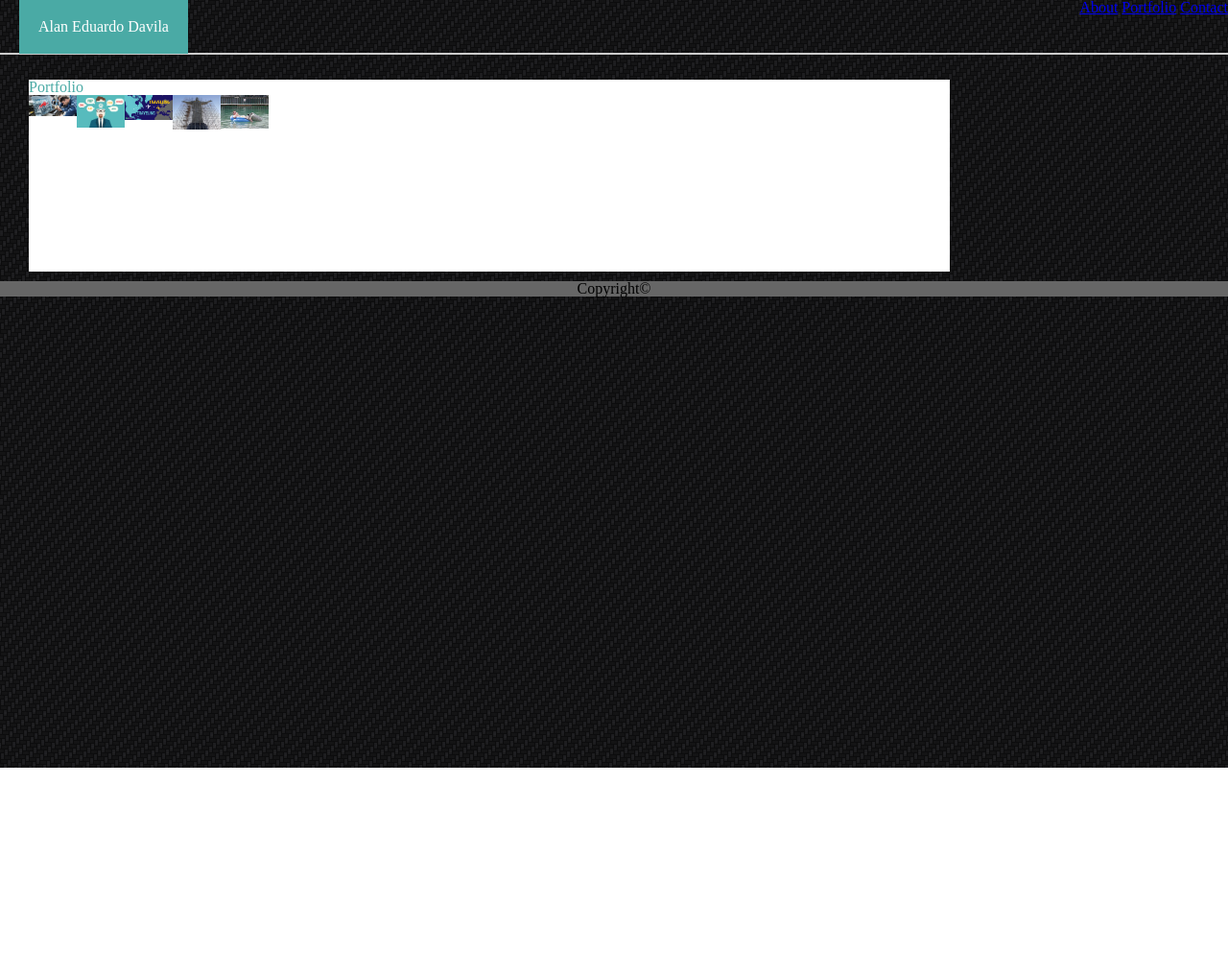
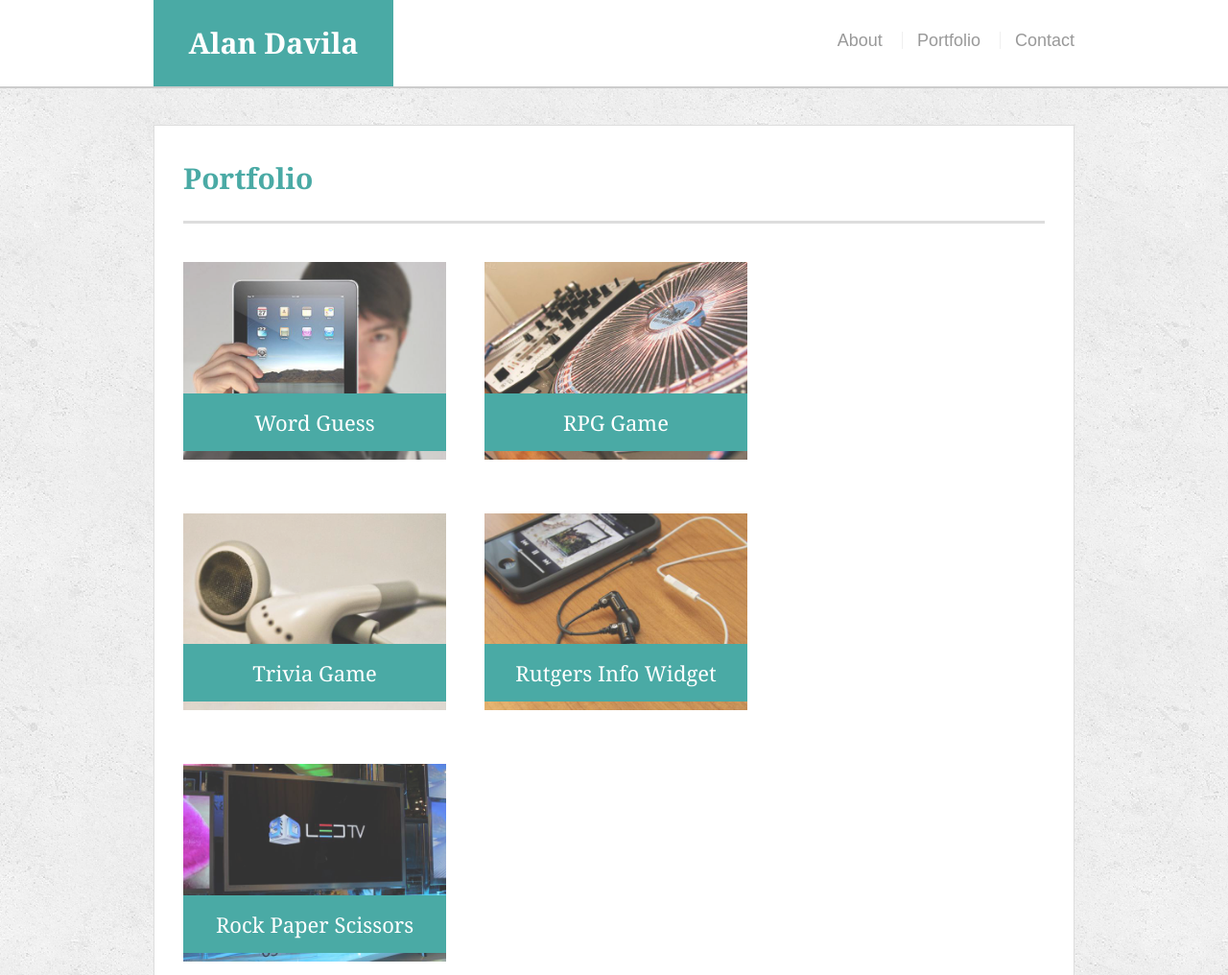
Before and after one commit to adavila0329/basicPortfolio, a plain HTML site: page portfolio.html in a window 1280 px wide. Shown: the top 1016 px of the page at 96% size. Before the commit the page ends 800 px from the top, so only its background shows below. Drawn offline with Linux system fonts and the light colour scheme.

Commit message:
solved version

```diff
--- a/assets/css/reset.css
+++ b/assets/css/reset.css
@@ -3,46 +3,132 @@
    License: none (public domain)
 */
 
-html, body, div, span, applet, object, iframe,
-h1, h2, h3, h4, h5, h6, p, blockquote, pre,
-a, abbr, acronym, address, big, cite, code,
-del, dfn, em, img, ins, kbd, q, s, samp,
-small, strike, strong, sub, sup, tt, var,
-b, u, i, center,
-dl, dt, dd, ol, ul, li,
-fieldset, form, label, legend,
-table, caption, tbody, tfoot, thead, tr, th, td,
-article, aside, canvas, details, embed,
-figure, figcaption, footer, header, hgroup,
-menu, nav, output, ruby, section, summary,
-time, mark, audio, video {
+html,
+body,
+div,
+span,
+applet,
+object,
+iframe,
+h1,
+h2,
+h3,
+h4,
+h5,
+h6,
+p,
+blockquote,
+pre,
+a,
+abbr,
+acronym,
+address,
+big,
+cite,
+code,
+del,
+dfn,
+em,
+img,
+ins,
+kbd,
+q,
+s,
+samp,
+small,
+strike,
+strong,
+sub,
+sup,
+tt,
+var,
+b,
+u,
+i,
+center,
+dl,
+dt,
+dd,
+ol,
+ul,
+li,
+fieldset,
+form,
+label,
+legend,
+table,
+caption,
+tbody,
+tfoot,
+thead,
+tr,
+th,
+td,
+article,
+aside,
+canvas,
+details,
+embed,
+figure,
+figcaption,
+footer,
+header,
+hgroup,
+menu,
+nav,
+output,
+ruby,
+section,
+summary,
+time,
+mark,
+audio,
+video {
+  padding: 0;
   margin: 0;
-	padding: 0;
+  font: inherit;
+  font-size: 100%;
+  vertical-align: baseline;
   border: 0;
-	font-size: 100%;
-	font: inherit;
-	vertical-align: baseline;
 }
 /* HTML5 display-role reset for older browsers */
-article, aside, details, figcaption, figure,
-footer, header, hgroup, menu, nav, section {
+article,
+aside,
+details,
+figcaption,
+figure,
+footer,
+header,
+hgroup,
+menu,
+nav,
+section {
   display: block;
 }
+
 body {
   line-height: 1;
 }
-ol, ul {
+
+ol,
+ul {
   list-style: none;
 }
-blockquote, q {
+
+blockquote,
+q {
   quotes: none;
 }
-blockquote:before, blockquote:after,
-q:before, q:after {
-	content: '';
+
+blockquote:before,
+blockquote:after,
+q:before,
+q:after {
+  content: "";
   content: none;
 }
+
 table {
+  border-spacing: 0;
   border-collapse: collapse;
-	border-spacing: 0;
 }
--- a/assets/css/style.css
+++ b/assets/css/style.css
@@ -1,51 +1,217 @@
-* {
-    box-sizing: border-box;
+body {
+  font-family: Arial, "Helvetica Neue", Helvetica, sans-serif;
+  font-size: 18px;
+  line-height: 34px;
+  color: #777;
+  background: url("../images/concrete_seamless.png");
 }
 
-body {
-    background-image: url("../images/realCf.jpg");
-}
-.content {
-    clear: both;
-    background: #ffffff;
-    border-color: #dddddd;
-    margin: 10px 30px;
-    width: 75%;
-    height: 200px;
-}
-#name {
-    background: #4aaaa5;
-    color: white;
-    float: left;
-    padding: 20px;
-    margin-left: 20px;
+* {
+  box-sizing: border-box;
 }
 
-header {
-   height: 57px;
-    border-color: #cccccc;
-    border-bottom-width: 2px;
-    border-style: solid;
+/* general */
+
+.container {
+  width: 100%;
+  max-width: 960px;
+  margin: 0 auto;
+  clear: both;
 }
 
-.list {
-    float: right;
+h1,
+h2,
+h3,
+p {
+  margin-bottom: 20px;
 }
 
-li {
-    display: inline;
+p:last-child {
+  margin-bottom: 0;
 }
 
-img {
-    width: 50px;
-    float: left;
-}
-h2 {
-    color: #4aaaa5;
+h1,
+h2,
+h3 {
+  font-family: Georgia, Times, "Times New Roman", serif;
+  font-weight: 700;
+  color: #4aaaa5;
 }
 
+h1 {
+  padding-bottom: 20px;
+  font-size: 30px;
+  line-height: 49px;
+  border-bottom: 3px solid #ddd;
+}
+
+h2,
+h3 {
+  font-size: 22px;
+}
+
+/* header */
+
+#masthead {
+  position: fixed;
+  z-index: 99;
+  width: 100%;
+  margin: 0 0 30px;
+  overflow: auto;
+  color: #fff;
+  background: #fff;
+  border-bottom: 2px solid #ccc;
+}
+
+#logo {
+  float: left;
+  width: 250px;
+  height: 90px;
+  font-family: Georgia, Times, "Times New Roman", serif;
+  font-size: 30px;
+  font-weight: 700;
+  line-height: 90px;
+  color: #fff;
+  text-align: center;
+  text-decoration: none;
+  background: #4aaaa5;
+}
+
+nav {
+  float: right;
+  margin-top: 25px;
+}
+
+nav a {
+  display: inline-block;
+  padding-left: 15px;
+  margin-left: 15px;
+  line-height: 18px;
+  color: #999;
+  text-decoration: none;
+  border-left: 1px solid #efefef;
+}
+
+nav a:first-child {
+  border-left: 0 none;
+}
+
+/* footer */
+
 footer {
-    clear: both;
-    background: #666666;
-    text-align: center;
+  padding: 30px 0;
+  clear: both;
+  font-size: 12px;
+  color: #fff;
+  color: #ccc;
+  text-align: center;
+  background: #666;
+  border-top: 8px solid #4aaaa5;
+  height: 50px;
 }
+
+h3, h2 {
+  padding-bottom: 20px;
+  margin-bottom: 15px;
+  line-height: 22px;
+  border-bottom: 2px solid #eee;
+}
+
+/* main */
+
+#main-container {
+  padding-top: 130px;
+  min-height: calc(100vh - 70px);
+}
+
+.main-section {
+  float: left;
+  width: 100%;
+  max-width: 960px;
+  padding: 30px;
+  margin: 0 0 40px;
+  background: #fff;
+  border: 1px solid #ddd;
+}
+
+/* portfolio page */
+
+.work {
+  position: relative;
+  float: left;
+  width: 274px;
+  margin: 20px 0 25px;
+  overflow: auto;
+}
+
+.work:nth-child(even) {
+  margin-right: 40px;
+}
+
+.work img {
+  width: 100%;
+  border: 0 none;
+  opacity: 0.8;
+}
+
+.work h3 {
+  position: absolute;
+  bottom: 20px;
+  width: 100%;
+  padding: 15px;
+  margin-bottom: 0;
+  font-weight: 300;
+  line-height: 30px;
+  color: #fff;
+  text-align: center;
+  background: #4aaaa5;
+  border-bottom: 0;
+}
+
+.auth-image {
+  float: left;
+  width: 200px;
+  height: auto;
+  margin-top: 10px;
+  margin-right: 25px;
+}
+
+/* contact page */
+
+#contact-form ul {
+  margin-bottom: 20px;
+}
+
+#contact-form li {
+  margin-bottom: 10px;
+}
+
+label,
+input[type=text],
+input[type=email],
+textarea {
+  display: block;
+  width: 100%;
+}
+
+input[type=text],
+input[type=email],
+textarea {
+  height: 35px;
+  padding: 0 10px;
+  font-size: 14px;
+  border: 1px solid #ddd;
+}
+
+textarea {
+  height: 200px;
+}
+
+input[type=submit] {
+  padding: 10px 30px;
+  font-size: 18px;
+  color: #fff;
+  cursor: pointer;
+  background: #4aaaa5;
+  border: 0 none;
+}
--- a/portfolio.html
+++ b/portfolio.html
@@ -1,55 +1,65 @@
-<!DOCTYPE html>
-
+<!doctype html>
 <html lang="en-us">
 
 <head>
+  <meta charset="UTF-8">
+  <title>Alan Davila</title>
+  <link rel="stylesheet" type="text/css" href="assets/css/reset.css">
+  <link rel="stylesheet" type="text/css" href="assets/css/style.css">
+</head>
 
-        <meta charset="UTF-8">
-        <title>Alan Davila</title>
-        <link rel="stylesheet" type="text/css" href="assets/css/reset.css">
-        <link rel="stylesheet" type="text/css" href="assets/css/style.css">
-
-</head>
 <body>
 
-                <div class="wrapper">
+  <header id="masthead">
+    <div class="container">
+      <a href="index.html" id="logo">Alan Davila</a>
+      <nav>
+        <a href="index.html">About</a>
+        <a href="portfolio.html">Portfolio</a>
+        <a href="contact.html">Contact</a>
+      </nav>
+    </div>
+  </header>
 
-                <section class="header">
-                <header>
-                        <h1 id="name">Alan Eduardo Davila</h1>
+  <div id="main-container" class="container">
+    <section class="main-section">
+      <h1>Portfolio</h1>
 
-                    <nav>
+      <div class="work">
+        <img src="assets/images/technics-q-c-640-480-1.jpg" alt="Word Guess">
 
-                        <ul class="list">
+        <h3>Word Guess</h3>
+      </div>
+      <div class="work">
+        <img src="assets/images/technics-q-c-640-480-2.jpg" alt="RPG Game">
 
-                            <li>
-                                <a href="index.html">About</a>
-                            </li>
-                            <li>
-                                <a href="portfolio.html">Portfolio</a>
-                            </li>
-                            <li>
-                                <a href="contact.html">Contact</a>
-                            </li>
+        <h3>RPG Game</h3>
+      </div>
+      <div class="work">
+        <img src="assets/images/technics-q-c-640-480-5.jpg" alt="Trivia Game">
 
-                        </ul>
+        <h3>Trivia Game</h3>
+      </div>
+      <div class="work">
+        <img src="assets/images/technics-q-c-640-480-7.jpg" alt="Rutgers Info Widget">
 
-                    </nav>
+        <h3>Rutgers Info Widget</h3>
+      </div>
+      <div class="work">
+        <img src="assets/images/technics-q-c-640-480-9.jpg" alt="Rock Paper Scissors">
 
-                </header>
-                </section>
-                <br>
-        <div class="content">
-        <h2>Portfolio</h2>
+        <h3>Rock Paper Scissors</h3>
+      </div>
 
-        <img src="assets/images/autoMechanic.jpg" alt="Auto Mechanic">
-        <img src="assets/images/learnCode.jpeg" alt="Learnign Code">
-        <img src="assets/images/travelingTheWorld.png" alt="Picture of Plane Flying">
-        <img src="assets/images/scaffoldImage.jpg" alt="Scaffold Around Christ the Redeemer Statue">
-        <img src="assets/images/drinkingFloating.jpg" alt="Man on Floating Tube and Keg">
+    </section>
 
-        </div>
+  </div>
 
-        <footer>Copyright©</footer>
+  <footer>
+    <div class="container">
+      Copyright &copy;
+    </div>
+  </footer>
 </body>
+
 </html>
```
Also changed, not shown: contact.html (+32 -47 lines), index.html (+24 -55 lines), assets/images/autoMechanic.jpg (deleted), assets/images/concrete_seamless.png (added), assets/images/drinkingFloating.jpg (deleted), assets/images/learnCode.jpeg (deleted), assets/images/realCf.jpg (deleted), assets/images/scaffoldImage.jpg (deleted), assets/images/technics-q-c-640-480-1.jpg (added), assets/images/technics-q-c-640-480-2.jpg (added), assets/images/technics-q-c-640-480-5.jpg (added), assets/images/technics-q-c-640-480-7.jpg (added), assets/images/technics-q-c-640-480-9.jpg (added), assets/images/travelingTheWorld.png (deleted), 1 other file. Lines whose indentation alone changed are shown as unchanged.
